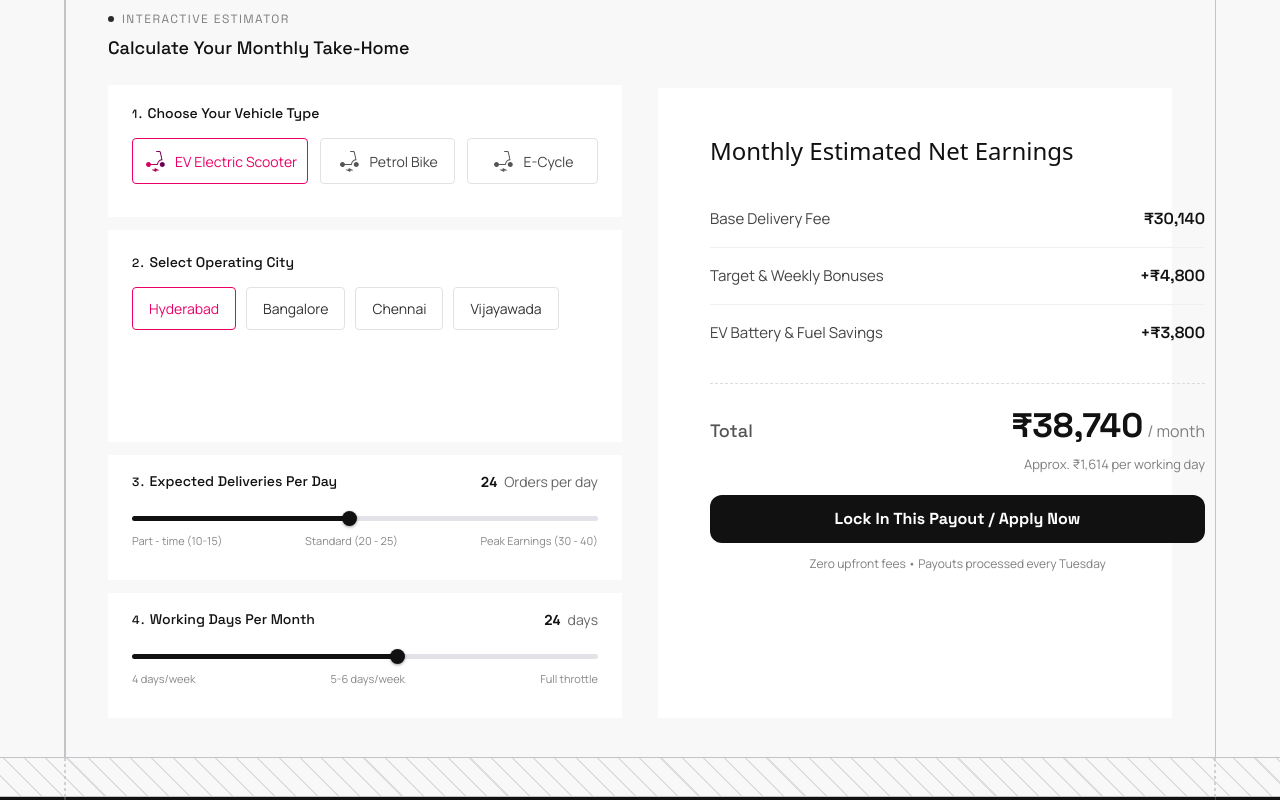
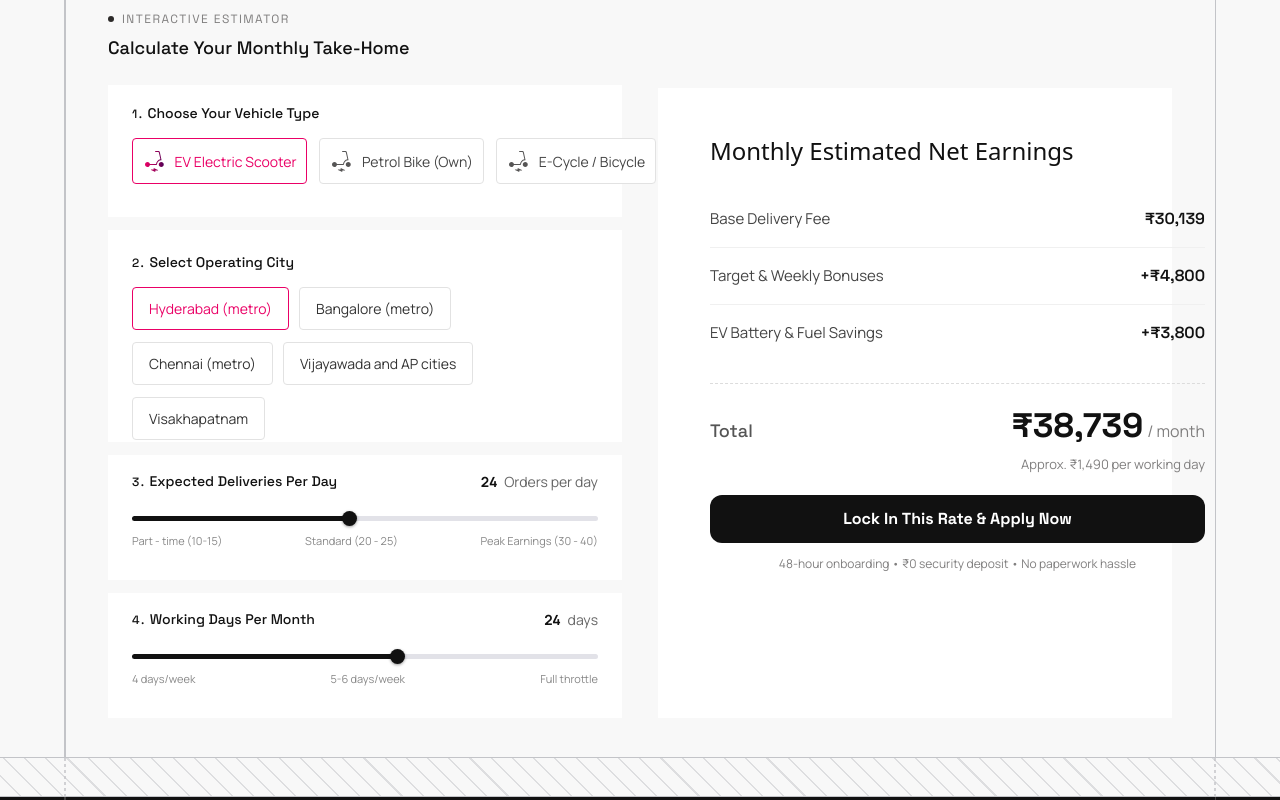
Before and after one commit to dropyhubtest/dropyhub, a Next.js app: page / in a window 1280 px wide. Shown: the part 1700-2500 px from the top of the page. Built offline with nearby package versions, Linux system fonts and the light colour scheme; a web font is replaced by a local one.

Commit message:
fix(home): complete section 3 estimator audit and 100% video-calibrated bike scroll across all 9 sections

```diff
--- a/src/components/home/EarningsEstimator.module.css
+++ b/src/components/home/EarningsEstimator.module.css
@@ -171,8 +171,7 @@
   margin-right: 4px;
 }
 
-/* Vehicle Selection Buttons:
-   179 × 46px, 168 × 46px, 163 × 46px with 12px gap, 4px corner radius */
+/* Vehicle Selection Buttons */
 .vehicleRow {
   display: flex;
   align-items: center;
@@ -189,22 +188,23 @@
   align-items: center;
   justify-content: center;
   gap: 8px;
-  padding: 0 10px;
+  padding: 0 14px;
   transition: all 0.15s ease;
   user-select: none;
   box-sizing: border-box;
+  flex: 1 1 auto;
 }
 
 .vehicleBtnEV {
-  width: 179px;
+  min-width: 175px;
 }
 
 .vehicleBtnPetrol {
-  width: 168px;
+  min-width: 165px;
 }
 
 .vehicleBtnBicycle {
-  width: 163px;
+  min-width: 160px;
 }
 
 /* Active vehicle button: pink border */
--- a/src/components/home/EarningsEstimator.tsx
+++ b/src/components/home/EarningsEstimator.tsx
@@ -12,10 +12,11 @@ interface CityOption {
 }
 
 const CITIES: CityOption[] = [
-  { id: "hyderabad", name: "Hyderabad" },
-  { id: "bangalore", name: "Bangalore" },
-  { id: "chennai", name: "Chennai" },
-  { id: "vijayawada", name: "Vijayawada" },
+  { id: "hyderabad", name: "Hyderabad (metro)" },
+  { id: "bangalore", name: "Bangalore (metro)" },
+  { id: "chennai", name: "Chennai (metro)" },
+  { id: "vijayawada", name: "Vijayawada and AP cities" },
+  { id: "visakhapatnam", name: "Visakhapatnam" },
 ];
 
 export const EarningsEstimator: React.FC = () => {
@@ -25,14 +26,14 @@ export const EarningsEstimator: React.FC = () => {
   const [workingDays, setWorkingDays] = useState<number>(24);
   const [showStatusNote, setShowStatusNote] = useState<boolean>(false);
 
-  // Reference figures matching PDF
+  // Exact reference figures matching Figma vector stream
   const referenceFigures = {
-    baseDeliveryFee: "₹30,140",
+    baseDeliveryFee: "₹30,139",
     bonuses: "+₹4,800",
     savings: "+₹3,800",
     savingsLabel: "EV Battery & Fuel Savings",
-    total: "₹38,740",
-    dailyAverage: "Approx. ₹1,614 per working day",
+    total: "₹38,739",
+    dailyAverage: "Approx. ₹1,490 per working day",
   };
 
   const handleCtaClick = () => {
@@ -118,7 +119,7 @@ export const EarningsEstimator: React.FC = () => {
                     />
                   </div>
                   <span className={vehicle === "petrol" ? styles.vehicleBtnTextActive : styles.vehicleBtnText}>
-                    Petrol Bike
+                    Petrol Bike (Own)
                   </span>
                 </button>
 
@@ -141,7 +142,7 @@ export const EarningsEstimator: React.FC = () => {
                     />
                   </div>
                   <span className={vehicle === "bicycle" ? styles.vehicleBtnTextActive : styles.vehicleBtnText}>
-                    E-Cycle
+                    E-Cycle / Bicycle
                   </span>
                 </button>
               </div>
@@ -279,7 +280,7 @@ export const EarningsEstimator: React.FC = () => {
                 className={styles.ctaButton}
                 onClick={handleCtaClick}
               >
-                Lock In This Payout / Apply Now
+                Lock In This Rate &amp; Apply Now
               </button>
 
               {showStatusNote && (
@@ -289,7 +290,7 @@ export const EarningsEstimator: React.FC = () => {
               )}
 
               <p className={styles.supportingText}>
-                Zero upfront fees • Payouts processed every Tuesday
+                48-hour onboarding • ₹0 security deposit • No paperwork hassle
               </p>
             </div>
           </div>
--- a/src/components/home/MotorcycleScroll.tsx
+++ b/src/components/home/MotorcycleScroll.tsx
@@ -65,9 +65,7 @@ export const MotorcycleScroll: React.FC = () => {
     const glow     = glowRef.current;
     if (!entry || !assembly || !glow) return;
 
-    let entranceTween: gsap.core.Tween | null = null;
     let transitionTween: gsap.core.Tween | null = null;
-    let entrancePending = true;
 
     function getBaseScale(): number {
       const vw = window.innerWidth;
@@ -81,10 +79,10 @@ export const MotorcycleScroll: React.FC = () => {
       const scrollY = window.scrollY;
       const centerX = vw / 2;
 
-      // 01. Hero — centered horizontally, upper-middle display text
+      // 01. Hero — off-screen above canvas so Hero remains pristine matching video
       const heroAnchor: StateAnchor = {
         docX: centerX,
-        docY: Math.min(vh * 0.44, 375),
+        docY: -700,
         rotation: 0,
       };
 
@@ -114,14 +112,20 @@ export const MotorcycleScroll: React.FC = () => {
         rotation: 0,
       };
 
-      // 03. Estimator — inside the right results card
+      // 03. Estimator — resting in the lower whitespace of the results card below the 48-hour onboarding line
       const panel = document.querySelector('[class*="rightColumn"]');
-      let estDocX = centerX + 300;
-      let estDocY = 2120;
+      const note = document.querySelector('[class*="supportingText"]');
+      let estDocX = centerX + 260;
+      let estDocY = 2410;
       if (panel) {
         const pR = panel.getBoundingClientRect();
-        estDocX = pR.left + pR.width * 0.50;
-        estDocY = pR.top + scrollY + pR.height * 0.58;
+        estDocX = pR.left + pR.width * 0.54;
+        if (note) {
+          const nR = note.getBoundingClientRect();
+          estDocY = nR.bottom + scrollY + 138;
+        } else {
+          estDocY = pR.top + scrollY + pR.height * 0.98;
+        }
       }
       const estimatorAnchor: StateAnchor = {
         docX: estDocX,
@@ -129,19 +133,19 @@ export const MotorcycleScroll: React.FC = () => {
         rotation: -90, // Facing horizontal right
       };
 
-      // 04. About DropyHub — right side directly below intro paragraph
+      // 04. About DropyHub — right side tilted diagonally up-left matching video
       const desc = document.querySelector('[class*="topIntroRight"], [class*="aboutDescription"]');
       let aboutDocX = centerX + 260;
       let aboutDocY = 2760;
       if (desc) {
         const dR = desc.getBoundingClientRect();
         aboutDocX = dR.left + dR.width / 2;
-        aboutDocY = dR.bottom + scrollY + 115;
+        aboutDocY = dR.bottom + scrollY + 95;
       }
       const aboutAnchor: StateAnchor = {
         docX: aboutDocX,
         docY: aboutDocY,
-        rotation: -270, // Facing horizontal left
+        rotation: -225, // Tilted diagonally up-left matching ref_04_about_18s.png
       };
 
       // 05. How to Start — central corridor between steps list & photo panel
@@ -184,7 +188,7 @@ export const MotorcycleScroll: React.FC = () => {
       if (comp) {
         const compR = comp.getBoundingClientRect();
         testDocX = navBtn ? (navBtn.getBoundingClientRect().left - 60) : (compR.left + 185);
-        testDocY = compR.top + scrollY + 160;
+        testDocY = compR.top + scrollY + 215;
       }
       const testimonialsAnchor: StateAnchor = {
         docX: testDocX,
@@ -199,7 +203,7 @@ export const MotorcycleScroll: React.FC = () => {
       if (title) {
         const tR = title.getBoundingClientRect();
         faqDocX = tR.left + tR.width / 2;
-        faqDocY = tR.bottom + scrollY + 160;
+        faqDocY = tR.bottom + scrollY + 215;
       }
       const faqAnchor: StateAnchor = {
         docX: faqDocX,
@@ -239,6 +243,10 @@ export const MotorcycleScroll: React.FC = () => {
     // When a section commands ~55-65% of the viewport, the bike transitions smoothly into it
     function getActiveSection(): string {
       const vh = window.innerHeight;
+      const scrollY = window.scrollY;
+
+      // When at the very top of Hero, keep bike parked offscreen above
+      if (scrollY < 80) return 'hero';
 
       const footEl = document.querySelector('[class*="outlinedWordmark"], [class*="footerWordmark"]');
       const faqEl = document.querySelector('[class*="faqHeading"], [class*="faqTitle"], [class*="faqDividerBand"]');
@@ -253,7 +261,6 @@ export const MotorcycleScroll: React.FC = () => {
       if (footEl && footEl.getBoundingClientRect().top <= vh * 0.72) return 'footer';
       if (faqEl && faqEl.getBoundingClientRect().top <= vh * 0.58) return 'faq';
       if (testEl && testEl.getBoundingClientRect().top <= vh * 0.58) return 'testimonials';
-      // 5% faster triggers on Innovation & How to Start as requested
       if (innovEl && innovEl.getBoundingClientRect().top <= vh * 0.68) return 'innovation';
       if (howStartEl && howStartEl.getBoundingClientRect().top <= vh * 0.68) return 'howToStart';
       if (aboutEl && aboutEl.getBoundingClientRect().top <= vh * 0.55) return 'about';
@@ -321,8 +328,6 @@ export const MotorcycleScroll: React.FC = () => {
     }
 
     function onScroll() {
-      if (entrancePending) return;
-
       const active = getActiveSection();
       if (active !== currentSection) {
         currentSection = active;
@@ -341,12 +346,8 @@ export const MotorcycleScroll: React.FC = () => {
     }
 
     function init() {
-      const currentScroll = window.scrollY;
-
-      // Deep-scroll refresh (> 100px): skip entrance animation
-      if (currentScroll > 100) {
-        entrancePending = false;
       gsap.set(entry, { y: 0 });
+      gsap.set(glow, { opacity: 1 });
 
       currentSection = getActiveSection();
       const anchors = getAnchors();
@@ -356,61 +357,15 @@ export const MotorcycleScroll: React.FC = () => {
       animState.docY = initialAnchor.docY;
       animState.rotation = initialAnchor.rotation;
 
-        gsap.set(glow, { opacity: 1 });
       renderFrame();
       gsap.ticker.add(renderFrame);
       window.addEventListener('scroll', onScroll, { passive: true });
       window.addEventListener('resize', onResize);
-        return;
-      }
-
-      // Fresh page load: set initial placement off-screen above
-      const anchors = getAnchors();
-      const heroTarget = anchors.hero;
-      animState.docX = heroTarget.docX;
-      animState.docY = heroTarget.docY;
-      animState.rotation = heroTarget.rotation;
-
-      gsap.set(entry, { y: -700 });
-      gsap.set(glow, { opacity: 1 });
-      renderFrame();
-
-      gsap.ticker.add(renderFrame);
-      window.addEventListener('scroll', onScroll, { passive: true });
-      window.addEventListener('resize', onResize);
-
-      // Handle user scroll during entrance: allow natural entrance without snapping unless scrolled into next section
-      const onScrollInterrupt = () => {
-        if (window.scrollY > 80 && entrancePending) {
-          window.removeEventListener('scroll', onScrollInterrupt);
-          if (entranceTween) {
-            entranceTween.kill();
-            entranceTween = null;
-          }
-          entrancePending = false;
-          gsap.set(entry, { y: 0 });
-          onScroll();
-        }
-      };
-      window.addEventListener('scroll', onScrollInterrupt, { passive: true });
-
-      // Hero Entrance: Wait 2.0s, then 1.5s smooth downward entrance arriving centered in Hero
-      entranceTween = gsap.to(entry, {
-        y: 0,
-        duration: 1.5,
-        delay: 2.0,
-        ease: 'power2.out',
-        onComplete: () => {
-          entrancePending = false;
-          window.removeEventListener('scroll', onScrollInterrupt);
-        },
-      });
     }
 
     init();
 
     return () => {
-      if (entranceTween) entranceTween.kill();
       if (transitionTween) transitionTween.kill();
       gsap.ticker.remove(renderFrame);
       window.removeEventListener('scroll', onScroll);
--- a/src/components/home/StatsWhySection.tsx
+++ b/src/components/home/StatsWhySection.tsx
@@ -70,7 +70,7 @@ const STATS_DATA: StatItemData[] = [
   {
     id: "registration-fee",
     icon: "/assets/icons/rupee.svg",
-    value: "₹0",
+    value: "0 Rs",
     label: "Registration Fee",
     iconWidth: 22,
     iconHeight: 33,
```
Lines whose indentation alone changed are shown as unchanged.
